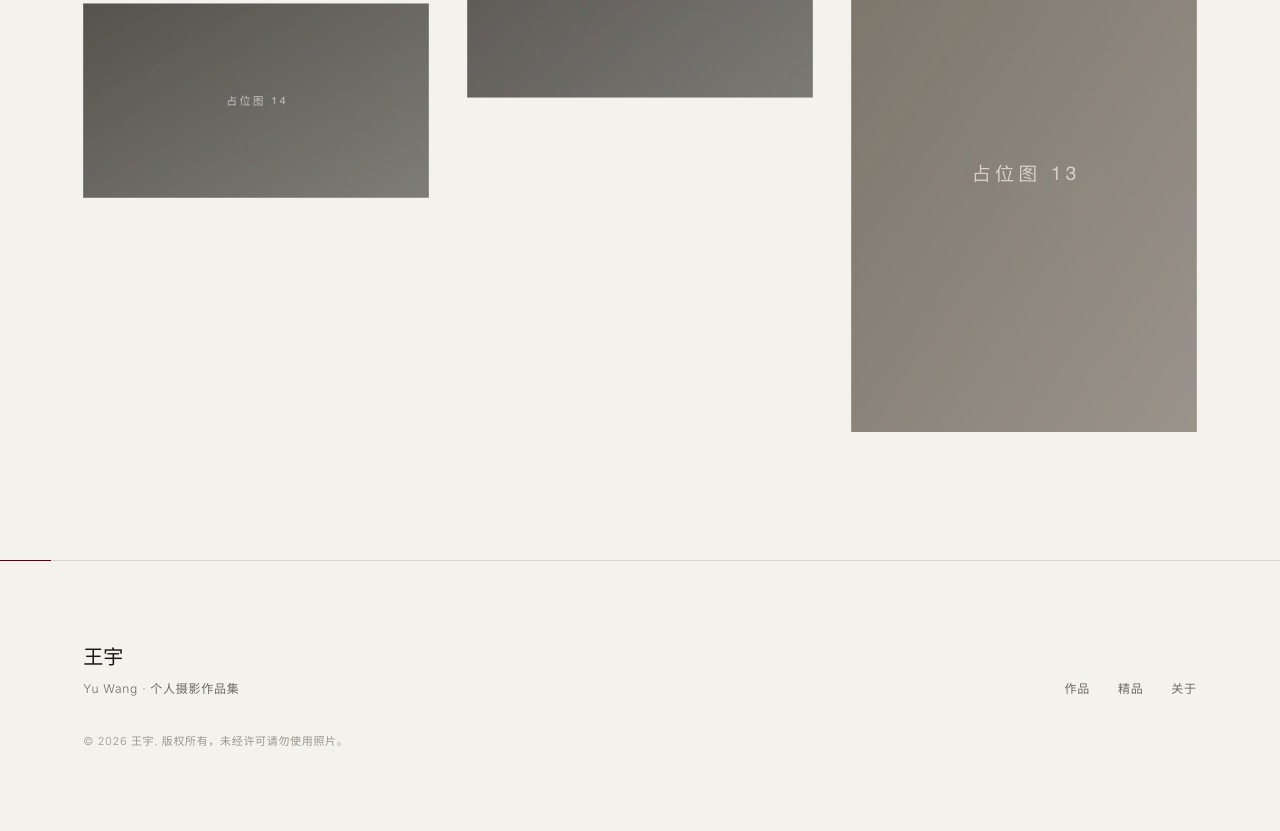
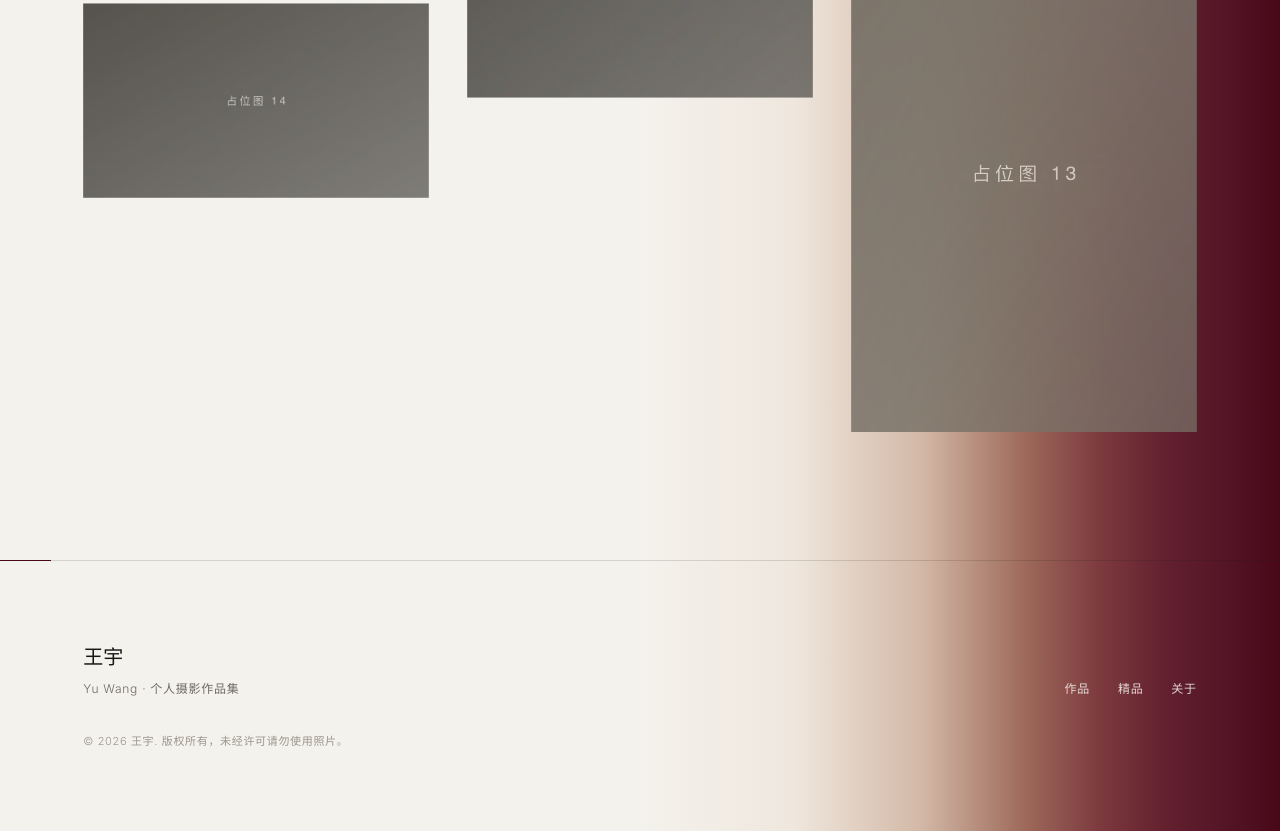
Before and after one commit to ys3508/photography-portfolio, an Astro site: page /photography-portfolio/gallery in a window 1280 px wide. Shown: the part 1884-2715 px from the top of the page. Built offline with nearby package versions, Linux system fonts and the light colour scheme; Astro itself is replaced by a stand-in of ours.

Commit message:
Strengthen the marble ground and add a left-to-right vermilion wash
- 石膏像调实（0.27 / 0.30），放大裁近成一块局部，遮罩重做，去掉接缝与模糊
- 整页背景加横向朱染，右缘最深，直接画在 body 上（纯横向渐变不需要额外图层）
- 色阶全部手调：走「暖白→暖灰褐→陶土→砖红→深酒红」，不走灰粉
- 右三分之一压深，落在上面的小字改用象牙色（.on-wash）
- 首页透明导航在宽屏上改象牙色；窄屏把朱染收回最外侧并还原文字颜色

Co-Authored-By: Claude Opus 5 <noreply@anthropic.com>

```diff
--- a/src/components/HeroCover.astro
+++ b/src/components/HeroCover.astro
@@ -94,7 +94,7 @@ function describe(photo: (typeof photos)[number] | undefined, fallback: string)
       <figcaption class="seal-latin">{SITE.mottoLatin}</figcaption>
     </figure>
 
-    <div class="ledger">
+    <div class="ledger on-wash">
       <span class="meta">精品集</span>
       <span class="meta">共 {total} 张</span>
     </div>
--- a/src/components/MarbleGround.astro
+++ b/src/components/MarbleGround.astro
@@ -29,12 +29,12 @@ const loading = variant === 'hero' ? 'eager' : 'lazy';
 <style>
   /* ---------- 封面：从左缘切出去，填满原本空着的半边 ---------- */
   .is-hero img {
-    left: -9%;
-    top: 50%;
+    left: -11%;
+    top: 38%;
     transform: translateY(-50%);
-    width: min(62%, 52rem);
+    width: min(56%, 46rem);
     height: auto;
-    --marble-focus: 46% 46%;
+    --marble-focus: 42% 52%;
   }
 
   /* ---------- 摄影陈述：居中，更淡，让朱红的「思」正好落在石膏像上 ---------- */
@@ -44,7 +44,7 @@ const loading = variant === 'hero' ? 'eager' : 'lazy';
     transform: translate(-50%, -50%);
     width: min(46%, 30rem);
     height: auto;
-    --marble-focus: 50% 44%;
+    --marble-focus: 50% 42%;
     opacity: calc(var(--marble-opacity) * 0.72);
   }
 
@@ -61,16 +61,18 @@ const loading = variant === 'hero' ? 'eager' : 'lazy';
 
   /* ---------- 手机：照片是满幅的，底纹再淡一些，只留一点气息 ---------- */
   @media (max-width: 640px) {
+    /* 手机上朱染收在最右侧，所以石膏像回到左边，两者不打架 */
     .is-hero img {
-      left: auto;
-      right: -34%;
-      top: 8%;
+      left: -26%;
+      right: auto;
+      top: 6%;
       transform: none;
-      width: 94%;
+      width: 112%;
+      --marble-focus: 48% 40%;
     }
     .is-hero img,
     .is-statement img {
-      opacity: calc(var(--marble-opacity) * 0.62);
+      opacity: calc(var(--marble-opacity) * 0.72);
     }
     .is-statement img {
       width: 82%;
--- a/src/components/SiteHeader.astro
+++ b/src/components/SiteHeader.astro
@@ -41,7 +41,7 @@ function isActive(href: string) {
     position: sticky;
     top: 0;
     z-index: 60;
-    background: color-mix(in srgb, var(--bg) 86%, transparent);
+    background: color-mix(in srgb, var(--bg) 92%, transparent);
     backdrop-filter: saturate(140%) blur(14px);
     -webkit-backdrop-filter: saturate(140%) blur(14px);
     border-bottom: 1px solid transparent;
@@ -61,7 +61,7 @@ function isActive(href: string) {
   }
 
   .site-header.is-overlay.is-stuck {
-    background: color-mix(in srgb, var(--bg) 86%, transparent);
+    background: color-mix(in srgb, var(--bg) 92%, transparent);
     backdrop-filter: saturate(140%) blur(14px);
     -webkit-backdrop-filter: saturate(140%) blur(14px);
     border-bottom-color: var(--line);
@@ -124,6 +124,27 @@ function isActive(href: string) {
     transform: scaleX(1);
   }
 
+  /*
+    只在宽屏上生效：窄屏的朱染收在最外侧，导航那里是浅色的。
+    首页顶部导航是完全透明的，而在宽屏上它正好落在朱染的深色那一侧，
+    所以这时候导航文字用象牙色；一旦滚动、导航条浮出浅色背景，就换回深色。
+    左边的品牌名一直在浅色区（大理石那半边），保持深色不变。
+  */
+  @media (min-width: 861px) {
+    .site-header.is-overlay:not(.is-stuck) .nav-link {
+      color: rgba(244, 242, 236, 0.74);
+    }
+
+    .site-header.is-overlay:not(.is-stuck) .nav-link:hover,
+    .site-header.is-overlay:not(.is-stuck) .nav-link.is-active {
+      color: #f4f2ec;
+    }
+
+    .site-header.is-overlay:not(.is-stuck) :global(.theme-toggle) {
+      color: rgba(244, 242, 236, 0.85);
+    }
+  }
+
   @media (max-width: 420px) {
     .nav {
       gap: 0.9rem;
--- a/src/styles/global.css
+++ b/src/styles/global.css
@@ -29,9 +29,35 @@
 
   /* 大理石底纹的混合方式：白天像一层阴影落下去，夜晚像从黑暗里浮出来 */
   --marble-blend: multiply;
-  --marble-opacity: 0.17;
+  --marble-opacity: 0.27;
+  --marble-blur: 0px;
 
-  --font-serif: 'Cormorant Garamond', 'Noto Serif SC', 'Songti SC', 'Source Han Serif SC',
+  /* 朱染 —— 整页背景从左到右渐渐变红，右缘最深。
+     它在所有内容的最底层，照片是不透明的，所以只会出现在照片之间的空白里，
+     永远不会给摄影作品染色。 */
+  /*
+    朱染的每一档都是手调的不透明色，不是把深酒红稀释出来的。
+    稀释深红一定会经过灰粉，那是廉价感的来源；
+    这里让它走「暖白 → 干玫瑰 → 深酒红」，中段保持自己的色度。
+  */
+  /*
+    朱染的每一档都是手调的不透明色。
+    关键：中段走「暖灰褐 → 陶土 → 砖红」，不走粉色。
+    把深酒红稀释在浅底上必然经过灰粉，那是廉价感的来源；
+    走泥土色，读起来才像墨渗进纸里。
+  */
+  --wash: linear-gradient(
+    to right,
+    #f4f2ec 0%,
+    #f4f2ec 50%,
+    #efe7de 62%,
+    #d3b8a6 72%,
+    #9e6a5b 80%,
+    #7c393e 86%,
+    #63212f 91%,
+    #531426 96%,
+    #480818 100%
+  ); --font-serif: 'Cormorant Garamond', 'Noto Serif SC', 'Songti SC', 'Source Han Serif SC',
     'STSong', serif;
   --font-sans: 'Inter', 'Noto Sans SC', 'PingFang SC', 'Hiragino Sans GB', system-ui,
     -apple-system, sans-serif;
@@ -63,9 +89,21 @@
   --accent-on: #111111;
 
   --marble-blend: screen;
-  --marble-opacity: 0.16;
+  --marble-opacity: 0.3;
+  --marble-blur: 0px;
 
-  color-scheme: dark;
+  /* 深色底上红色会被吃掉，所以夜间的朱染要更亮、更浓一点才站得住 */
+  --wash: linear-gradient(
+    to right,
+    #111111 0%,
+    #111111 44%,
+    #19100f 58%,
+    #2a1512 70%,
+    #47191d 80%,
+    #672029 88%,
+    #86253a 95%,
+    #9a2b43 100%
+  ); color-scheme: dark;
 }
 
 /* --------------------------------------------------------------------------
@@ -84,7 +122,14 @@ html {
 
 body {
   margin: 0;
-  background: var(--bg);
+  /*
+    朱染 —— 整页背景从左到右渐渐变红，右缘最深。
+    渐变是纯横向的，所以不需要额外的图层，直接画在 body 上即可：
+    没有多余的 DOM，也不会和任何东西抢层级。
+    照片是不透明的，红色只会出现在照片之间的空白里，永远不给作品染色。
+  */
+  background-color: var(--bg);
+  background-image: var(--wash);
   color: var(--text);
   font-family: var(--font-sans);
   font-size: 16px;
@@ -472,21 +517,26 @@ h3 {
   transition: opacity var(--theme-duration) var(--ease);
   /* 四周化开 —— 遮罩要比图本身小一圈，否则边缘会留下一条硬线 */
   -webkit-mask-image: radial-gradient(
-    68% 58% at var(--marble-focus, 40% 46%),
+    86% 78% at var(--marble-focus, 40% 46%),
     #000 0%,
-    rgba(0, 0, 0, 0.92) 26%,
-    rgba(0, 0, 0, 0.45) 55%,
-    transparent 76%
+    rgba(0, 0, 0, 0.95) 28%,
+    rgba(0, 0, 0, 0.66) 48%,
+    rgba(0, 0, 0, 0.36) 64%,
+    rgba(0, 0, 0, 0.14) 80%,
+    rgba(0, 0, 0, 0.04) 92%,
+    transparent 100%
   );
   mask-image: radial-gradient(
-    68% 58% at var(--marble-focus, 40% 46%),
+    86% 78% at var(--marble-focus, 40% 46%),
     #000 0%,
-    rgba(0, 0, 0, 0.92) 26%,
-    rgba(0, 0, 0, 0.45) 55%,
-    transparent 76%
+    rgba(0, 0, 0, 0.95) 28%,
+    rgba(0, 0, 0, 0.66) 48%,
+    rgba(0, 0, 0, 0.36) 64%,
+    rgba(0, 0, 0, 0.14) 80%,
+    rgba(0, 0, 0, 0.04) 92%,
+    transparent 100%
   );
-  /* 一点点模糊，让它读起来像纸的肌理，而不是一张压在下面的照片 */
-  filter: blur(0.6px);
+  filter: blur(var(--marble-blur, 0px));
 }
 
 /* 底纹之上的所有内容都要抬一层，否则会被盖住 */
@@ -494,3 +544,66 @@ h3 {
   position: relative;
   z-index: 1;
 }
+
+/* --------------------------------------------------------------------------
+   11. 落在朱染右缘上的文字
+   页面右侧是深色，那里的小字一律改成象牙色 —— 这是刻意的，
+   像印在红色书口上的页码。
+   -------------------------------------------------------------------------- */
+.on-wash,
+.on-wash a,
+/* 章节标题右侧的说明文字永远贴着右缘，所以永远落在深色上 */
+.section-head > .meta,
+/* 页脚右侧的导航同理 */
+.site-footer .links a {
+  color: rgba(244, 242, 236, 0.86);
+}
+
+.on-wash a:hover,
+.site-footer .links a:hover {
+  color: #f4f2ec;
+}
+
+/* --------------------------------------------------------------------------
+   12. 窄屏上的朱染
+   手机是竖的，内容占满整个宽度，横向的长渐变会吃掉半个屏幕。
+   所以窄屏上把朱染压回最外侧，只留一道染红的书口 ——
+   同样的想法，只是收窄；右缘的小字也随之换回常规颜色。
+   -------------------------------------------------------------------------- */
+@media (max-width: 860px) {
+  :root {
+    --wash: linear-gradient(
+      to right,
+      #f4f2ec 0%,
+      #f4f2ec 80%,
+      #e8d6c8 88%,
+      #b7736a 94%,
+      #7a2c39 98%,
+      #5d1526 100%
+    );
+  }
+
+  :root[data-theme='night'] {
+    --wash: linear-gradient(
+      to right,
+      #111111 0%,
+      #111111 78%,
+      #2a1418 87%,
+      #5a1a28 94%,
+      #832338 98%,
+      #932840 100%
+    );
+  }
+
+  .on-wash,
+  .on-wash a,
+  .section-head > .meta,
+  .site-footer .links a {
+    color: var(--text-muted);
+  }
+
+  .on-wash a:hover,
+  .site-footer .links a:hover {
+    color: var(--text);
+  }
+}
```
Also changed, not shown: DESIGN_PLAN.md (+23 -0 lines), README.md.
